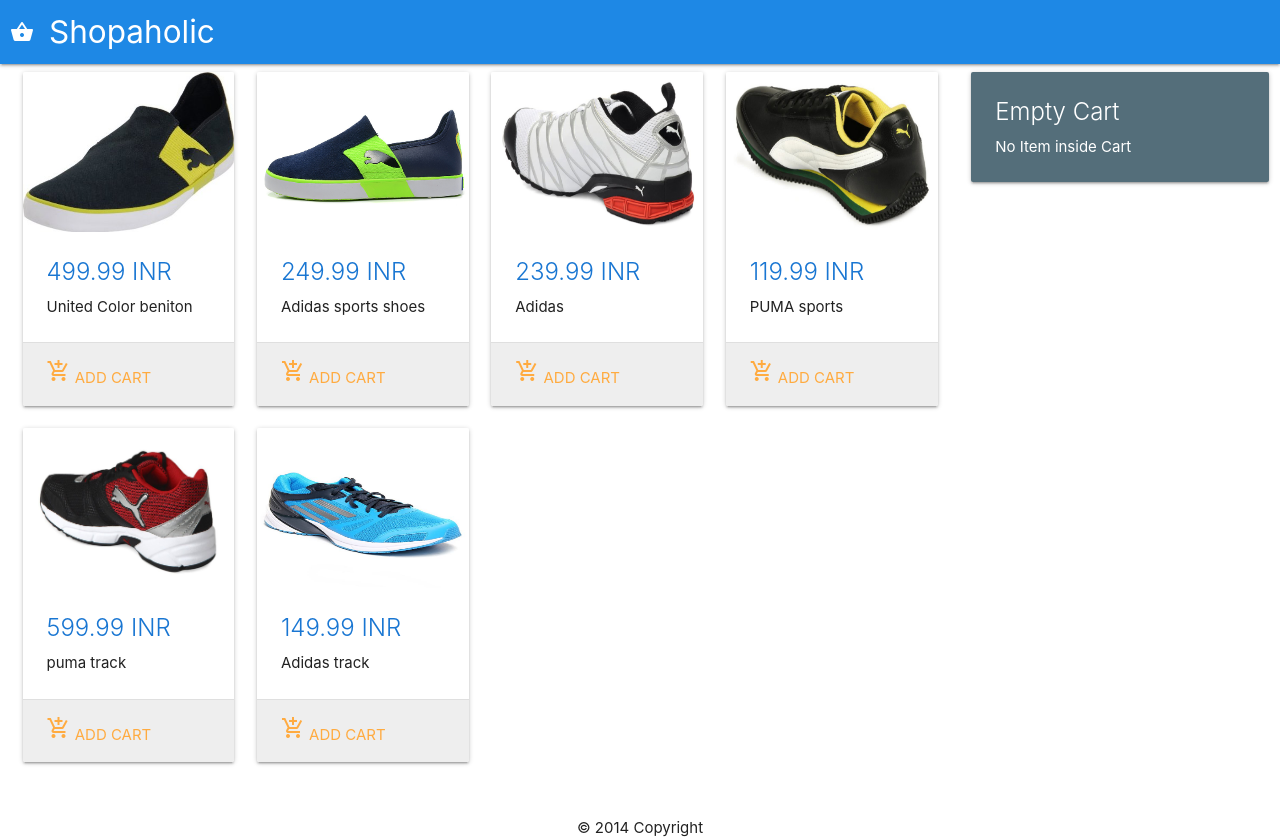
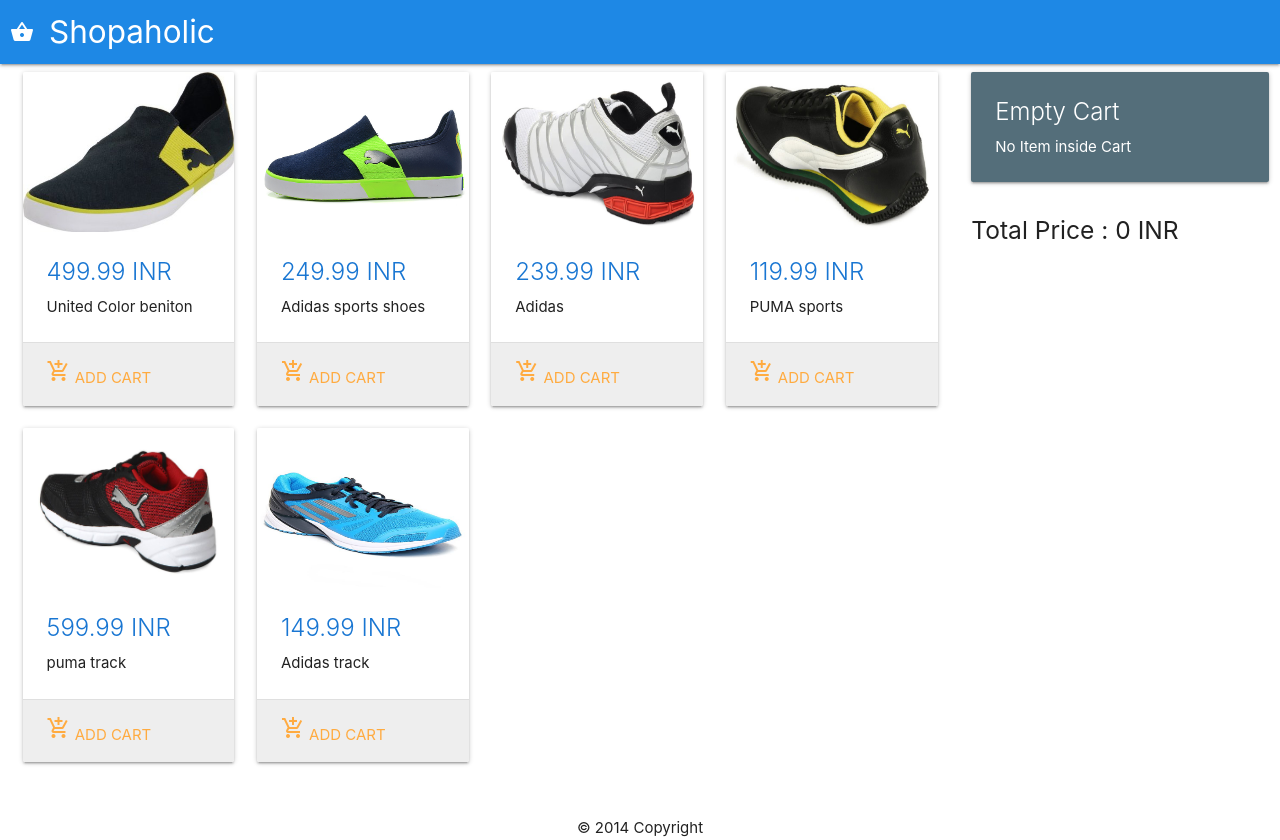
Before and after one commit to lux22/Shoppincart, a React (Create React App) app: page / in a window 1280 px wide. Built offline with nearby package versions, Linux system fonts and the light colour scheme.

Commit message:
added totalprice to the cart

```diff
--- a/src/component/productlist.js
+++ b/src/component/productlist.js
@@ -9,6 +9,8 @@
         return {
             getitems: [],
             items: [],
+            total:0,
+            currency:'INR'
         }
     },
 
@@ -17,6 +19,17 @@
         this.setState(state => ({
             items: [...state.items, data]
         }));
+        this.totalprice();
+    },
+
+    totalprice: function(data){
+        var total=0;
+        this.state.items.forEach(function(item, index) {
+            total += item.price;
+          });
+          this.setState({
+            total: total
+          })
     },
 
     render: function () {
@@ -68,6 +81,9 @@
                 </div>
                 <div className="col s12 m3">
                     {items.length > 0 ? body : empty}
+                    <div>
+                        <h5>Total Price : {this.state.total} {this.state.currency}</h5>
+                    </div>
                 </div>
 
             </div>
```
